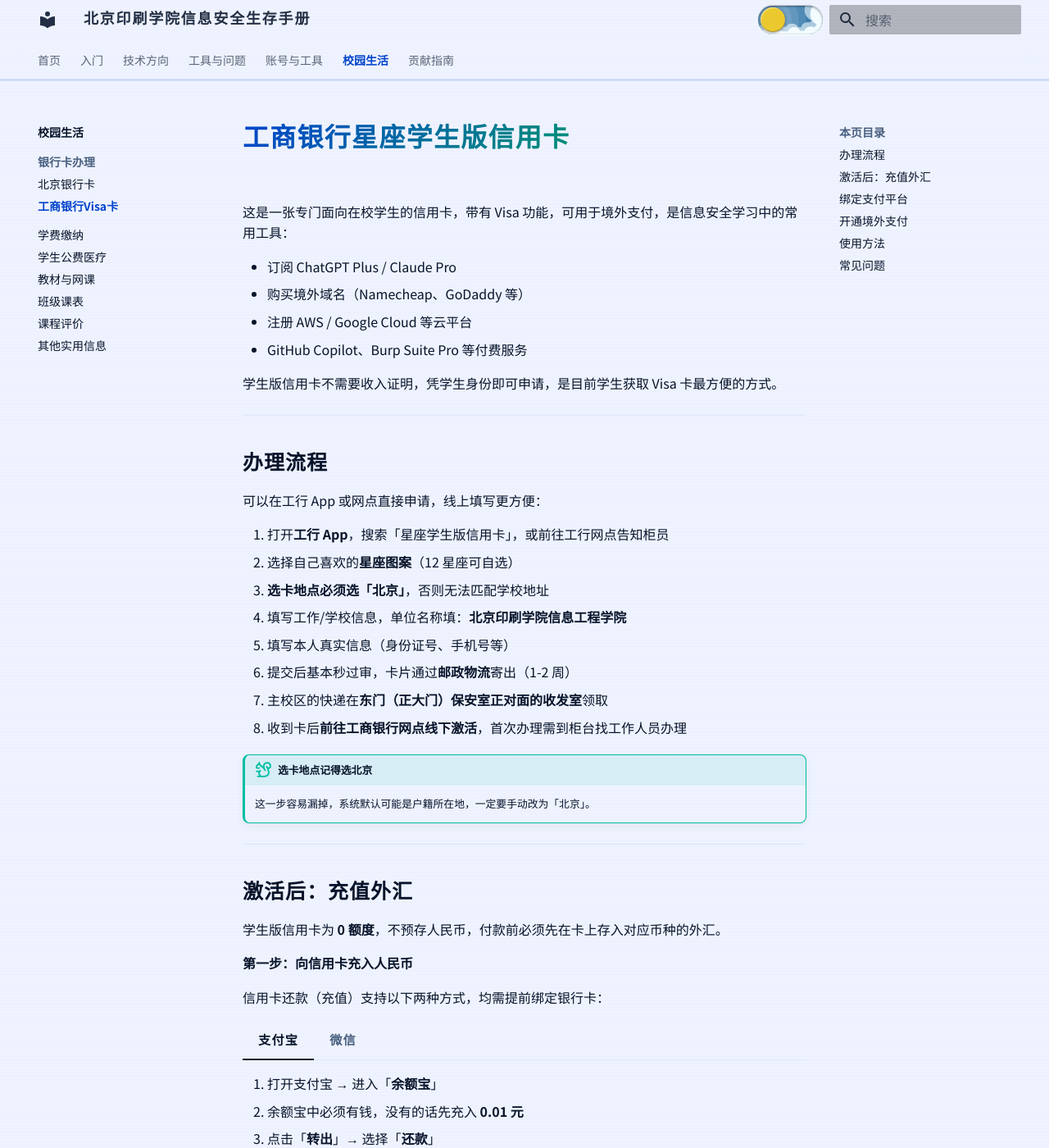
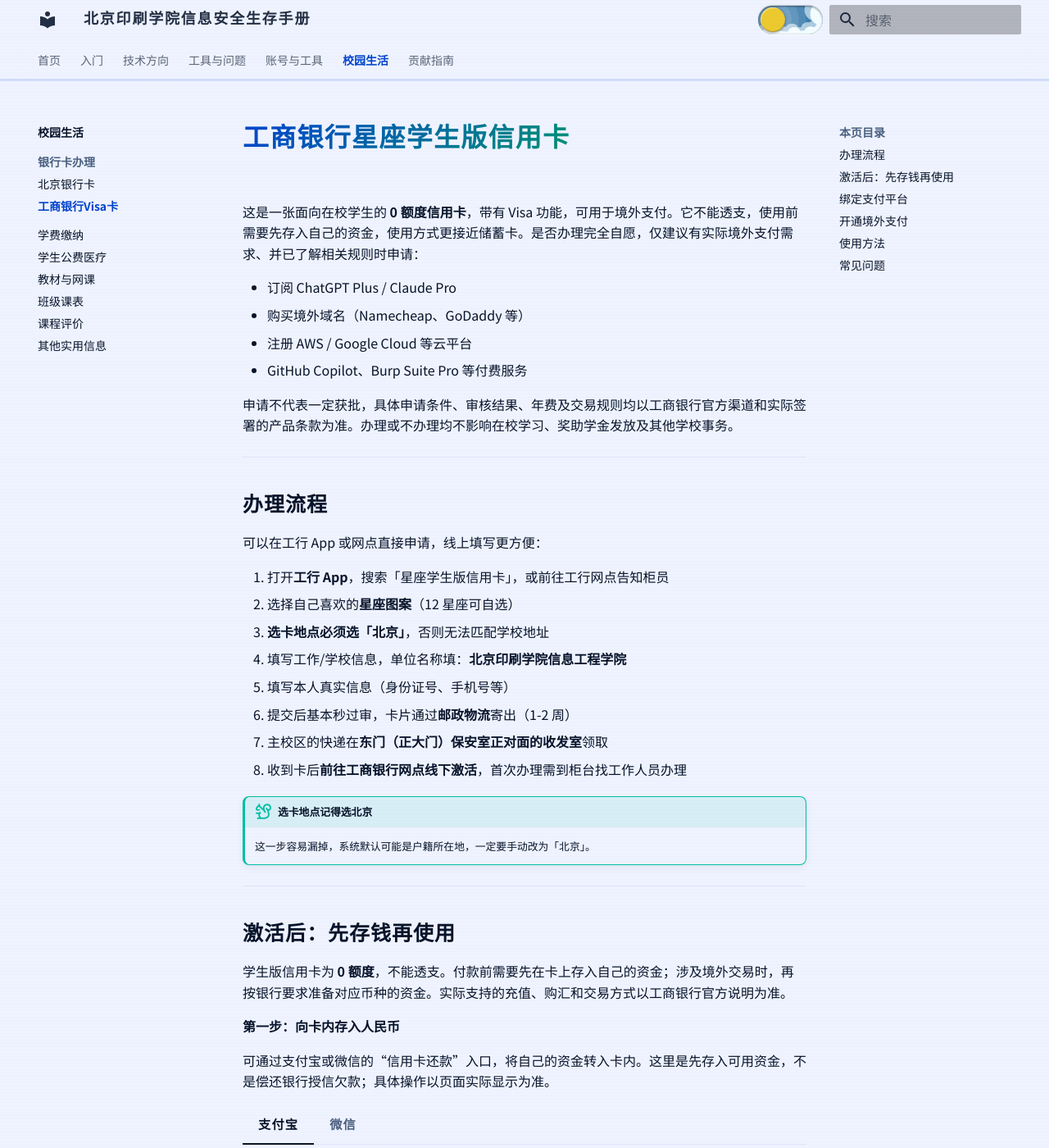
Before and after one commit to starnotes-xj/SurviveBIGCManual, an MkDocs documentation site: the page built from docs/05-校园生活/银行卡办理/工商银行Visa卡.md, in a window 1280 px wide and 1400 px high. Shown: the whole window at 82% size. Built offline with MkDocs 1.6.1 and Material for MkDocs 9.7.7, drawn with Linux system fonts in a browser that asks for light colours; some of the changed text lies outside the part shown.

Commit message:
明确银行卡办理的自愿性与零额度使用边界
校园生活总览不再把两张卡写成在校期间的固定要求，Visa 办理页明确其完全自愿、0 额度、不能透支且需先存入自有资金。保留官方渠道与实际条款为准的说明，避免将可选产品写成学校要求。

Constraint: 信用卡办理必须保持自愿，不得暗示强制申请
Rejected: 仅修改总览页 | 详情页仍会保留容易误解的额度和还款表述
Confidence: high
Scope-risk: narrow
Reversibility: clean
Directive: 后续涉及银行卡规则时，优先以银行官方条款为准并区分学校必办借记卡与自愿申请信用卡
Tested: git diff --check; local MkDocs preview confirmed rendered text
Not-tested: 远程站点部署后的最终页面

```diff
--- a/docs/05-校园生活/银行卡办理/工商银行Visa卡.md
+++ b/docs/05-校园生活/银行卡办理/工商银行Visa卡.md
@@ -1,13 +1,13 @@
 # 工商银行星座学生版信用卡
 
-这是一张专门面向在校学生的信用卡，带有 Visa 功能，可用于境外支付，是信息安全学习中的常用工具：
+这是一张面向在校学生的 **0 额度信用卡**，带有 Visa 功能，可用于境外支付。它不能透支，使用前需要先存入自己的资金，使用方式更接近储蓄卡。是否办理完全自愿，仅建议有实际境外支付需求、并已了解相关规则时申请：
 
 - 订阅 ChatGPT Plus / Claude Pro
 - 购买境外域名（Namecheap、GoDaddy 等）
 - 注册 AWS / Google Cloud 等云平台
 - GitHub Copilot、Burp Suite Pro 等付费服务
 
-学生版信用卡不需要收入证明，凭学生身份即可申请，是目前学生获取 Visa 卡最方便的方式。
+申请不代表一定获批，具体申请条件、审核结果、年费及交易规则均以工商银行官方渠道和实际签署的产品条款为准。办理或不办理均不影响在校学习、奖助学金发放及其他学校事务。
 
 ---
 
@@ -29,13 +29,13 @@
 
 ---
 
-## 激活后：充值外汇
+## 激活后：先存钱再使用
 
-学生版信用卡为 **0 额度**，不预存人民币，付款前必须先在卡上存入对应币种的外汇。
+学生版信用卡为 **0 额度**，不能透支。付款前需要先在卡上存入自己的资金；涉及境外交易时，再按银行要求准备对应币种的资金。实际支持的充值、购汇和交易方式以工商银行官方说明为准。
 
-**第一步：向信用卡充入人民币**
+**第一步：向卡内存入人民币**
 
-信用卡还款（充值）支持以下两种方式，均需提前绑定银行卡：
+可通过支付宝或微信的“信用卡还款”入口，将自己的资金转入卡内。这里是先存入可用资金，不是偿还银行授信欠款；具体操作以页面实际显示为准。
 
 === "支付宝"
 
@@ -50,7 +50,7 @@
     打开微信 → 服务 → 搜索「**信用卡还款**」→ 选择工商银行信用卡 → 输入金额还款
 
 !!! info "两张卡共享余额"
-    星座学生版信用卡可能附带银联和 Visa 两张卡，但它们属于同一账户，余额共享。只需还款一次，两张卡均可使用。
+    星座学生版信用卡可能附带银联和 Visa 两张卡，但它们属于同一账户，余额共享。只需向账户转入一次资金，两张卡均可使用。
 
 **第二步：换汇（工行 App）**
 
@@ -60,7 +60,7 @@
 4. 确认汇率后提交，到账后即可用于境外支付
 
 !!! warning "付款前确认余额"
-    每次付款前确认卡内有足够的对应币种余额，余额不足会直接被拒。
+    每次付款前确认卡内有足够的对应币种可用余额；由于卡片为 0 额度，余额不足时不能透支，交易可能被拒。
 
 ---
 
@@ -112,7 +112,7 @@
 **Q：支付被拒了怎么办？**
 
 1. 确认境外支付功能已开通
-2. 确认信用额度充足
+2. 确认卡内对应币种的可用余额充足
 3. 确认每日限额未超出
 4. 部分境外平台不支持中国发行的卡，此时可考虑虚拟卡（如 Depay、OneKey Card）
 
@@ -122,4 +122,4 @@
 
 **Q：和普通信用卡有什么区别？**
 
-星座学生版专为在校学生设计，申请门槛低、额度适中，毕业后可申请升级为普通版。
+星座学生版为 **0 额度**，不支持透支，必须先存入自己的资金再使用，使用方式更接近储蓄卡。是否可以调整额度或升级其他产品，以工商银行官方规则和实际审批结果为准。
```
Also changed, not shown: docs/05-校园生活/index.md (+3 -3 lines).
